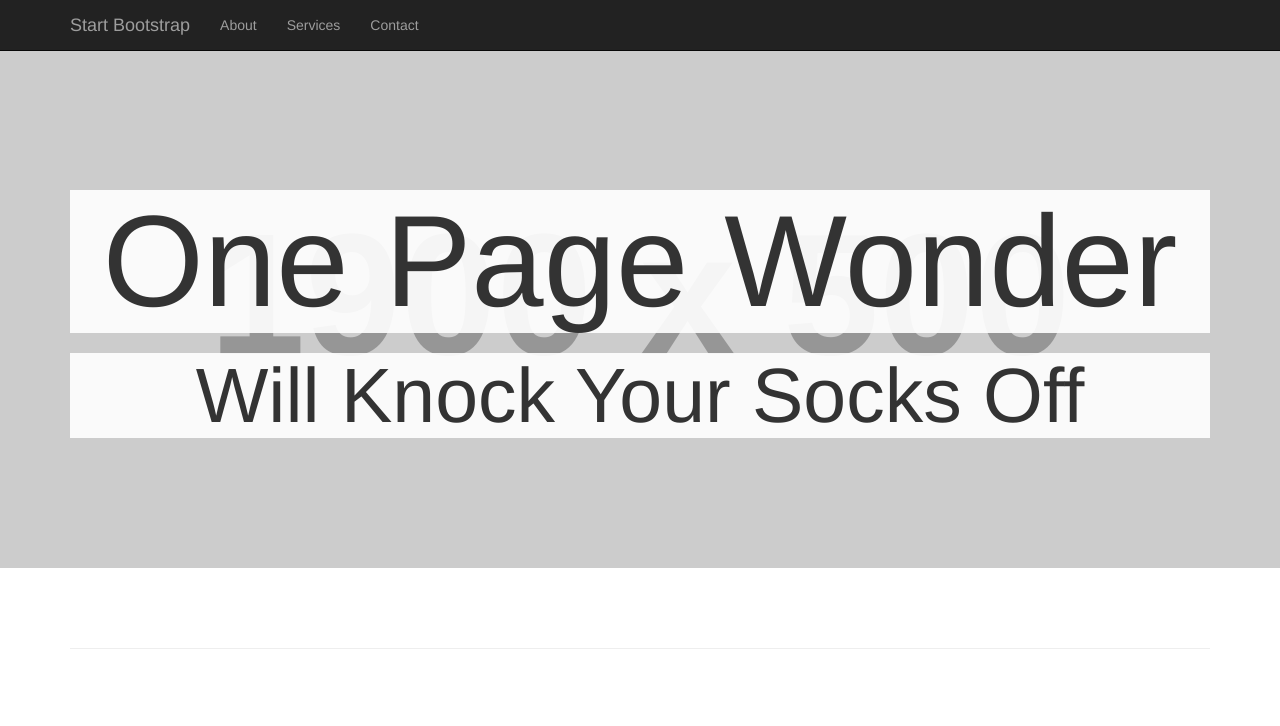
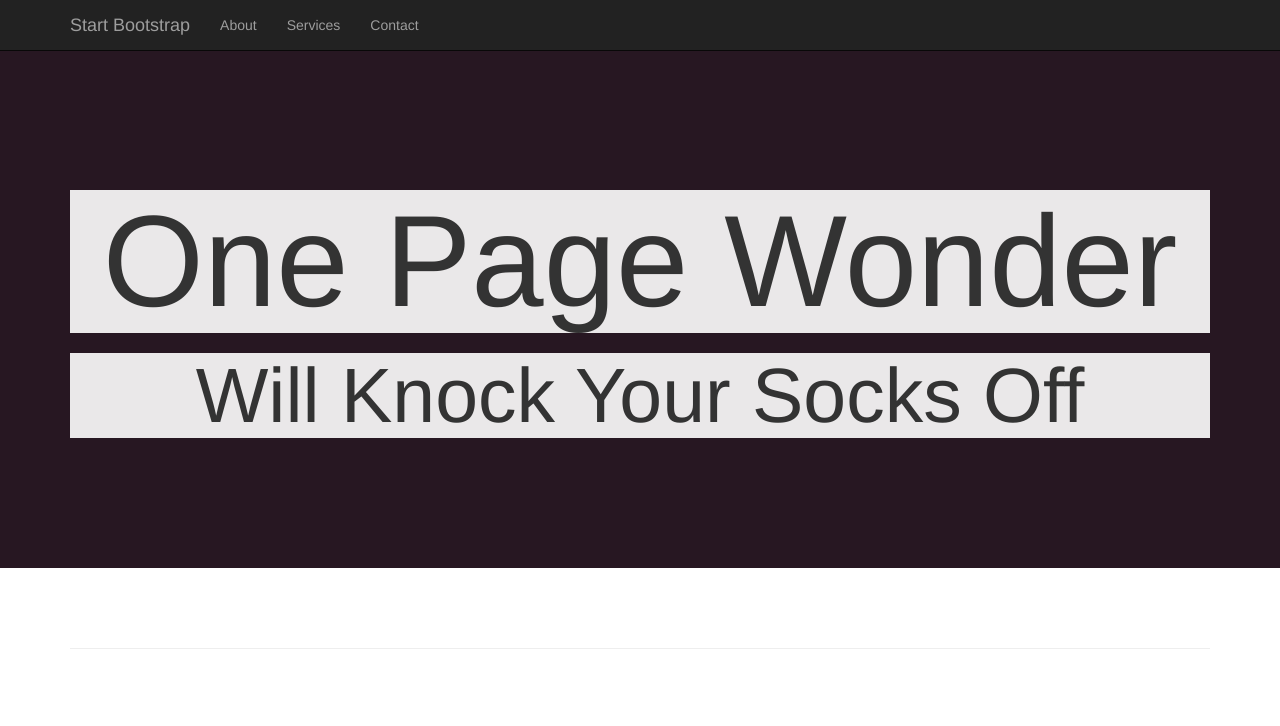
Before and after one commit to ttagit/Old-Site, a plain HTML site: page index.html in a window 1280 px wide. Shown: the top 726 px of the page. Drawn offline with Linux system fonts and the light colour scheme; placeholder pictures from the web are drawn by us.

Commit message:
replace BG with #271722

```diff
--- a/css/one-page-wonder.css
+++ b/css/one-page-wonder.css
@@ -12,7 +12,7 @@ body {
     display: block;
     width: 100%;
     text-align: center;
-    background: url('http://placehold.it/1900x500') no-repeat center center scroll;
+    background: #271722;
     -webkit-background-size: cover;
     -moz-background-size: cover;
     background-size: cover;
```
